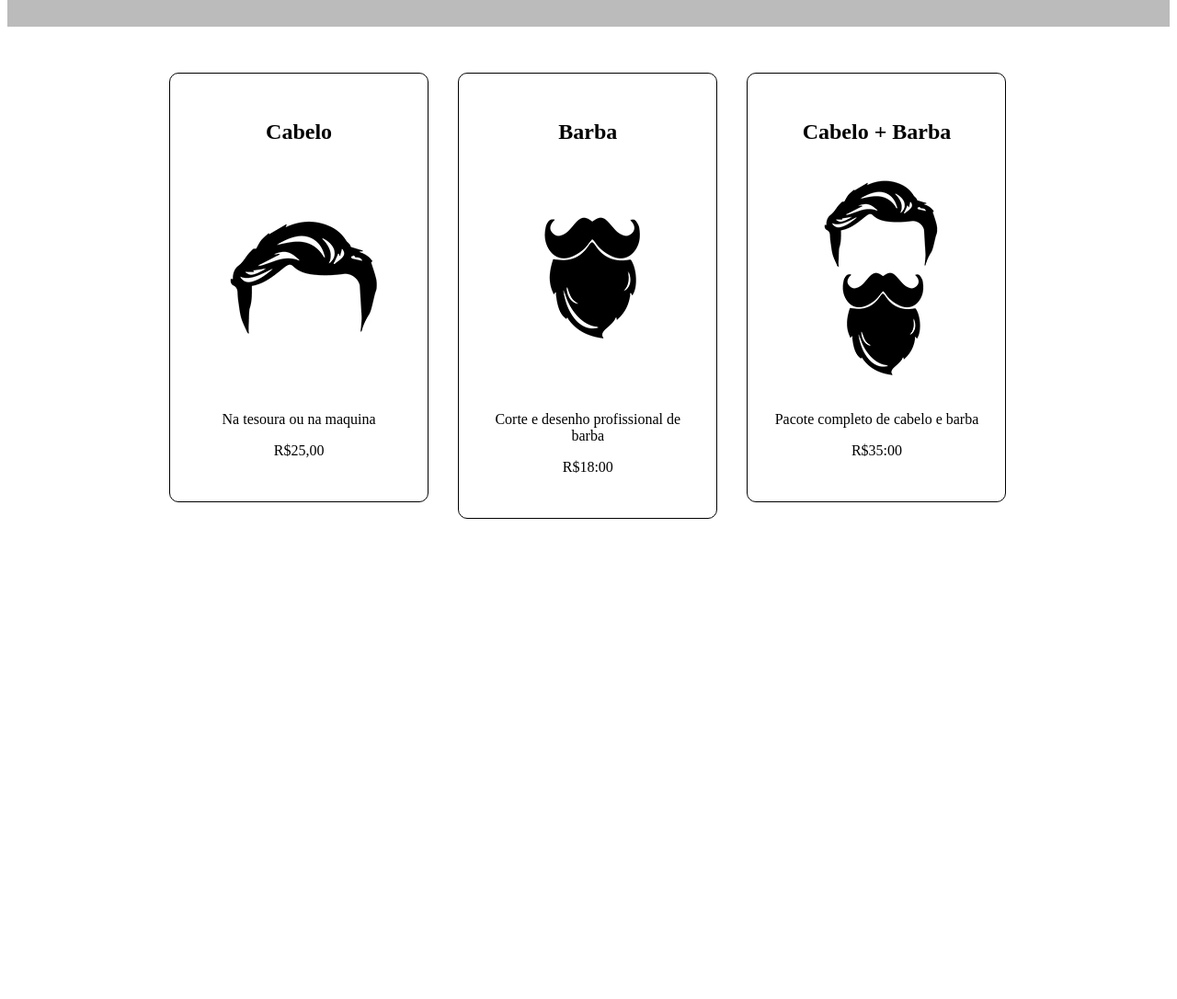
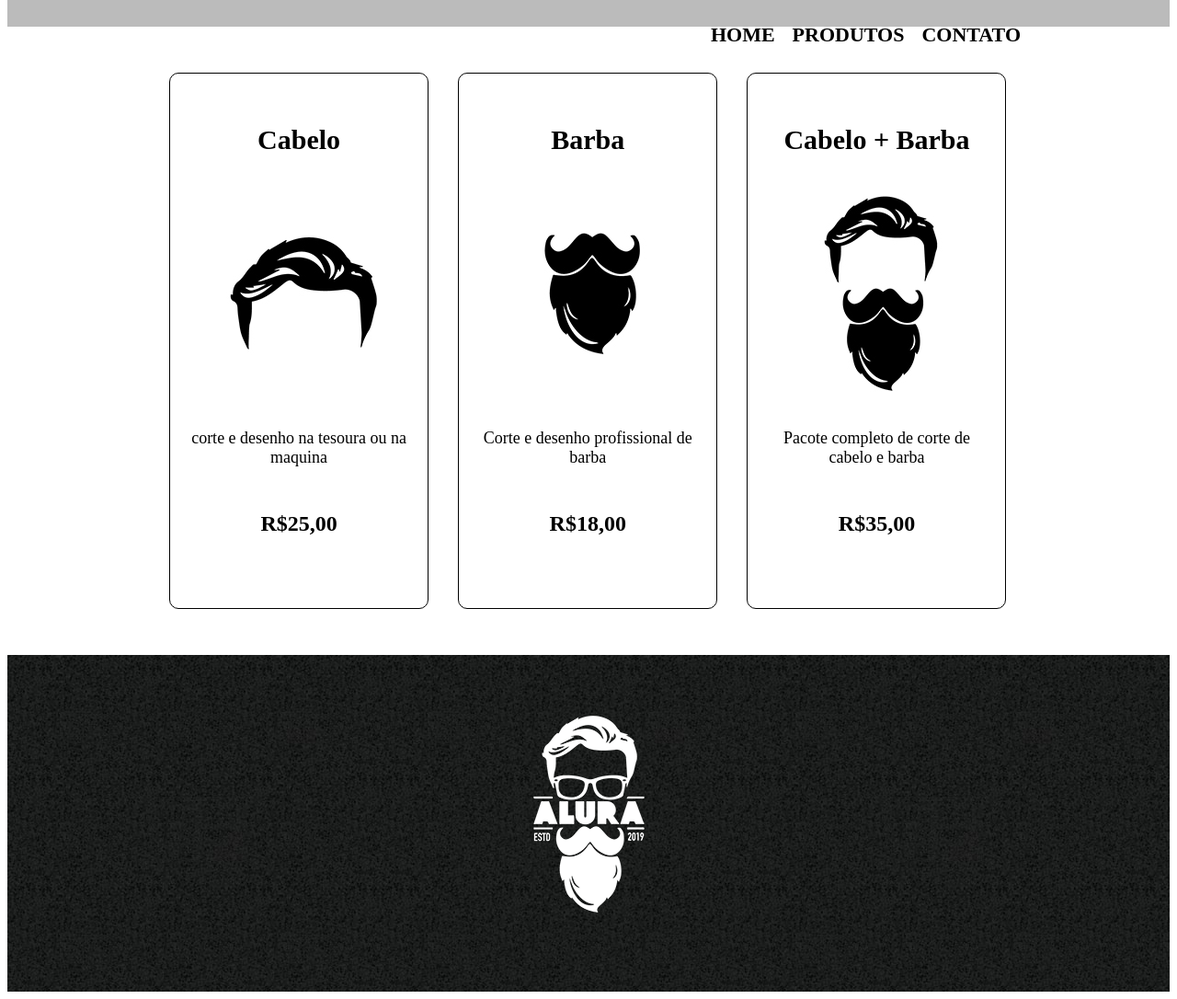
Before and after one commit to Joaovitu/BARBEARIA-GODOI, a plain HTML site: page produtos.html in a window 1280 px wide. Shown: the part 320-1406 px from the top of the page at 92% size. Before the commit the page ends 942 px from the top, so only its background shows below. Drawn offline with Linux system fonts and the light colour scheme.

Commit message:
10/06/2024

```diff
--- a/produtos.css
+++ b/produtos.css
@@ -1,50 +1,84 @@
-header {
-  background: #BBBBBB;
+header{
+  background-color: #BBBBBB;
   padding: 20px 0;
 }
-
 .caixa{
   width: 940px;
   position: relative;
   margin: 0 auto;
 }
-
 nav {
   position: absolute;
-  top: 110px;
+  top: 110;
   right: 0;
 }
-
-nav li{
+nav li {
   display: inline;
   margin-left: 15px;
 }
 
-nav a{
+
+nav a {
   color: #000000;
   text-decoration: none;
+  text-transform: uppercase;
   font-weight: bold;
   font-size: 22px;
-  text-transform: uppercase;
 }
 
 nav a:hover{
-  color: #C78C19;
+  color: #c78c19;
   text-decoration: underline;
 }
+
 .produtos{
   width: 940px;
   margin: 0 auto;
   padding: 50px;
+}
+.produtos h2{
+  font-size: 30px;
+  font-weight: bold;
+}
+.produto-descricao{
+  font-size: 18px;
+}
+.produto-preco{
+  font-size: 24px;
+  font-weight: bold;
+  margin: 48px 0;
 }
 .produtos li{
   display: inline-block;
   border: 1px solid #000000;
   border-radius: 10px;
   text-align: center;
-  width:30%;
+  width: 30%;
   vertical-align: top;
   margin: 0 1.5%;
   box-sizing: border-box;
   padding: 30px 20px;
 }
+
+.produtos li:hover{
+  border-color: #c78c19;
+}
+
+.produtos li:hover h2{
+  font-size: 34px;
+}
+
+.produtos li:active{
+  border-color: #088c19
+}
+
+footer{
+  background: url("bg.jpg");
+  text-align: center;
+  padding: 48px 0;
+}
+.copyright {
+  color: #FFFFFF;
+  font-size: 13px;
+  margin-top: 20px;
+}
--- a/produtos.html
+++ b/produtos.html
@@ -1,48 +1,58 @@
 <!DOCTYPE html>
+
 <html>
+
 <head>
-    <meta charset="utf-8">
+  <meta charset="UTF-8">
   <meta name="viewport" content="width=device-width">
-    <link rel="stylesheet" href="produtos.css">
-    <title>produtos - barbearia GODOI</title>
+  <link href="reset.css" rel="stylesheet" />
+  <link href="produtos.css" rel="stylesheet" />
+
+  <title> Produtos - Barbearia Bativa</title>
 </head>
 
 <body>
   <header>
     <div class="caixa">
-      <h1> <img src="logo.png"></h1>
+    <h1> <img src="logo.png"> </h1>
+
     <nav>
       <ul>
-          <li> <a href="index.html">Home</a> </li>
-          <li> <a href="produtos.html">Produtos</a> </li>
-          <li> <a href="contato.html">Contato</a> </li>
+        <li><a href="index.html">Home</a></li>
+        <li><a href="produtos.html">Produtos</a></li>
+        <li><a href="contato.html">Contato</a></li>
       </ul>
     </nav>
     </div>
+
   </header>
-
   <main>
    <ul class="produtos">
      <li>
        <h2>Cabelo</h2>
        <img src="cabelo.jpg">
-           <p class="produto-descricao">Na tesoura ou na maquina</p>
+       <p class="produto-descricao">corte e desenho na tesoura ou na maquina</p>
        <p class="produto-preco">R$25,00</p>
      </li>
      <li>
        <h2>Barba</h2>
        <img src="barba.jpg" >
        <p class="produto-descricao">Corte e desenho profissional de barba</p>
-           <p class="produto-preco">R$18:00</p>
+       <p class="produto-preco">R$18,00</p>
 
      </li>
      <li>
        <h2>Cabelo + Barba</h2>
        <img src="cabelo+barba.jpg">
-           <p class="produto-descricao">Pacote completo de cabelo e barba</p>
-           <p class="produto-preco">R$35:00</p>
+       <p class="produto-descricao">Pacote completo de corte de cabelo e barba</p>
+       <p class="produto-preco">R$35,00</p>
      </li>
    </ul>
   </main>
+  <footer>
+  <img src="logo-branco.png">
+    <p class="copyrights Barbearia Alura - 2019"></p>
+  </footer>
 </body>
+
 </html>
```
Lines whose indentation alone changed are shown as unchanged.
